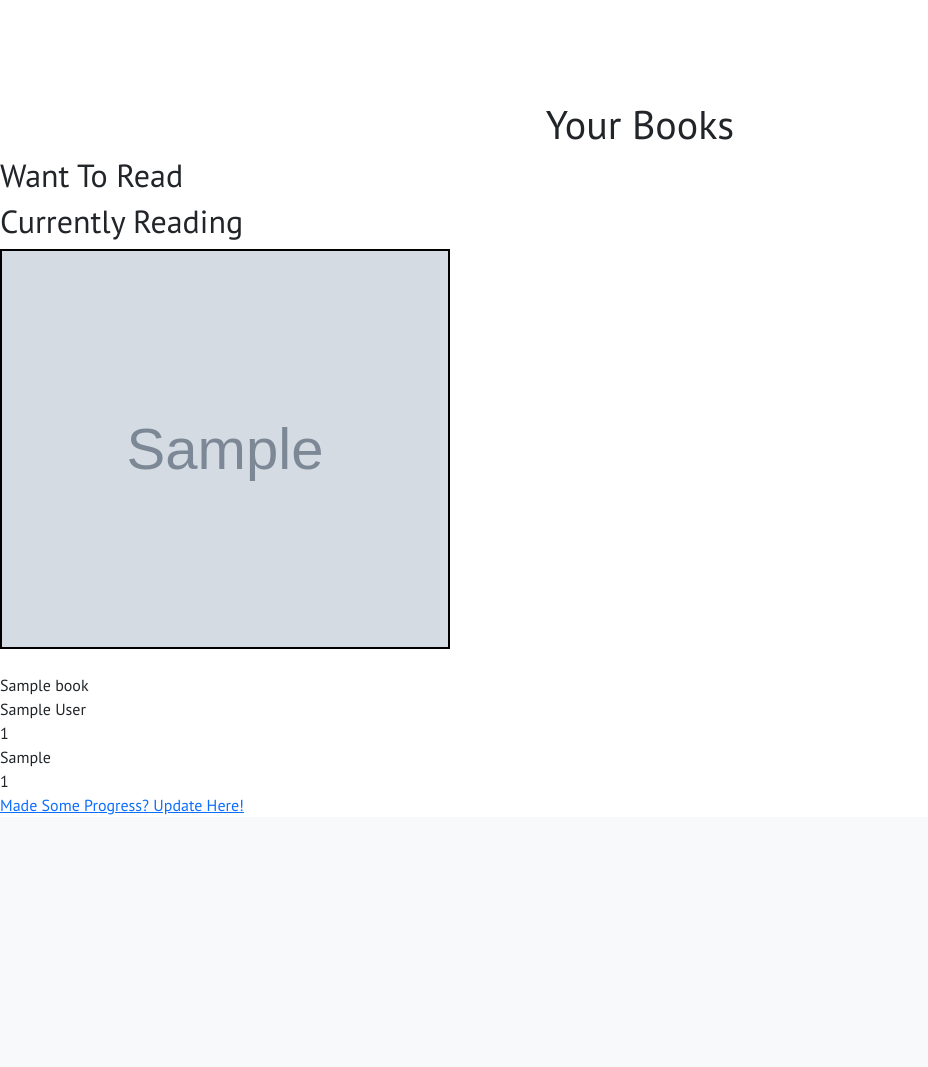
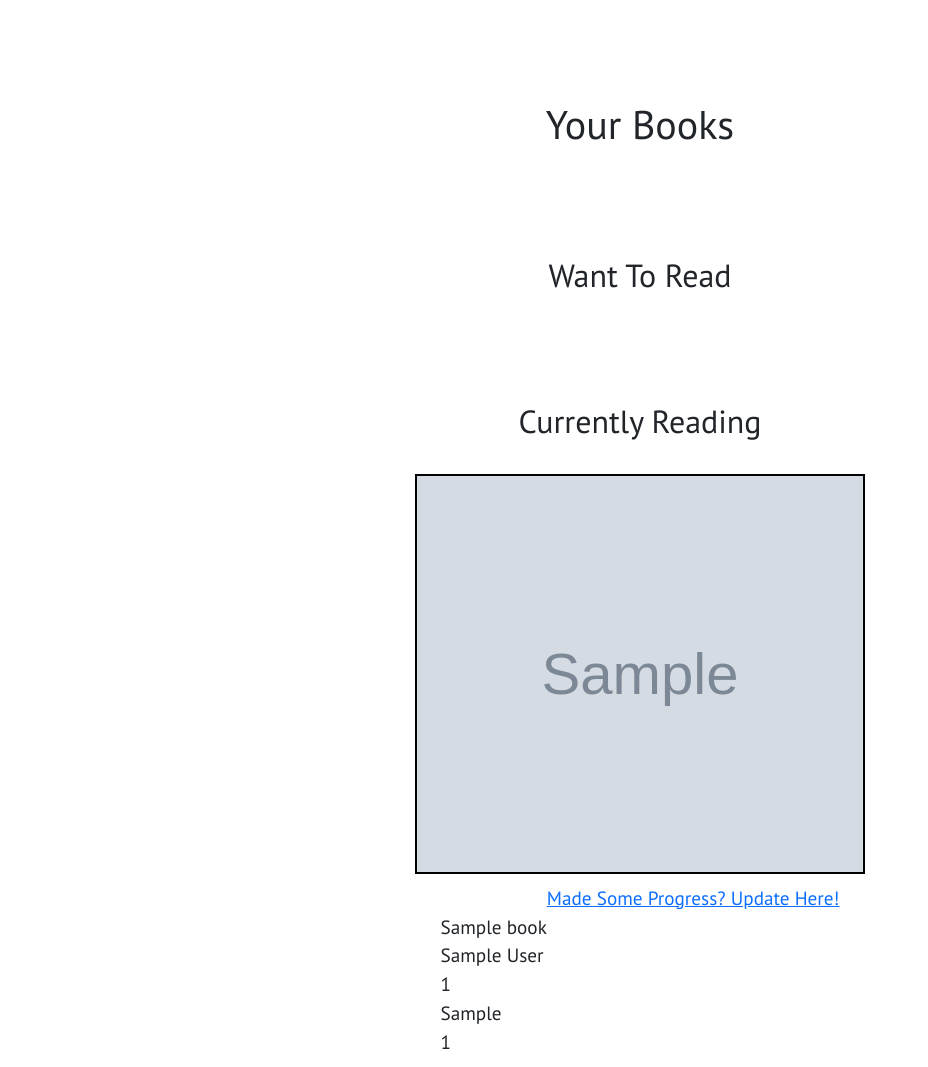
Before and after one commit to austinholmes33/f30-capstone-project, a Flask app: page /all_books in a window 1280 px wide. Shown: the part 56-1123 px from the top of the page, without its empty margins (0-928 px from the left). Before the commit the page ends 871 px from the top, so only its background shows below. Run offline with Flask 2, Linux system fonts and the light colour scheme; a user stored in the database is signed in; tables that the repository leaves empty hold one stand-in row (values such as "Sample post"); grey boxes marked "Sample" are stand-in pictures.

Commit message:
working on styling, need to figure out getting books on either side of the page without everything being in rows

```diff
--- a/static/style.css
+++ b/static/style.css
@@ -124,6 +124,11 @@ font-size: large;}
     margin-top: 100px;
 }
 
+/* .books-container {
+    display: flex;
+    justify-content: space-evenly;
+} */
+
 .books-not-currently-reading-img {
     display: flex;
     justify-content: center;
@@ -132,9 +137,8 @@ font-size: large;}
 
 .books-not-currently-reading {
     display: flex;
-    flex-wrap: wrap;
-    font-size: larger;
-    padding: 10px;;
+    justify-content: center;    font-size: larger;
+    padding: 10px;
 }
 
 .book-cover-img {
@@ -143,6 +147,47 @@ font-size: large;}
     border: solid black 2px;
 }
 
-nav.navbar.navbar-expand-lg.bg-light {
-    background-color: red;
+.want-to-read-header {
+    display: flex;
+    justify-content: center;
+    margin-top: 100px;
 }
+
+.currently-reading-header {
+    display: flex;
+    justify-content: center;
+    margin-top: 100px;
+}
+
+.books-currently-reading-img {
+    display: flex;
+    justify-content: center;
+    margin-top: 25px;
+}
+
+.books-currently-reading {
+    display: flex;
+    justify-content: center;
+    font-size: larger;
+    padding: 10px;
+}
+
+.update-header {
+    display: flex;
+    justify-content: center;
+    margin-top: 100px;
+}
+
+.update-form {
+    width: 100%;
+    max-width: 350px;
+    margin-left: auto;
+    margin-right: auto;
+    display: flex;
+    justify-content: center;
+    border: solid black 1px;
+    border-radius: 15px;
+    box-shadow: 2px 2px 2px black;
+    margin-top: 15px;
+    padding: 25px;
+}
--- a/templates/all_books.html
+++ b/templates/all_books.html
@@ -7,7 +7,11 @@ whether or not they are currently reading, and general book info -->
     <h1>Your Books</h1>
 </div>
 
-<h2>Want To Read</h2>
+<div class="books-container">
+
+<div class="want-to-read-header">
+    <h2>Want To Read</h2>
+</div>
 
 {% for book in current_user.users_books %}
     {% if not book.currently_reading %}
@@ -32,7 +36,9 @@ whether or not they are currently reading, and general book info -->
 
 {% endfor %}
 
-<h2>Currently Reading</h2>
+<div class="currently-reading-header">
+    <h2>Currently Reading</h2>
+</div>
 {% for book in current_user.users_books %}
     {% if book.currently_reading %}
         <div class="books-currently-reading-img">
@@ -60,4 +66,5 @@ whether or not they are currently reading, and general book info -->
 
 {% endfor %}
 
+</div>
 {% endblock %}
--- a/templates/update_book.html
+++ b/templates/update_book.html
@@ -2,10 +2,9 @@
 
 {% block body %}
 
-<!-- NEED TO USE GET_BOOK HERE -->
 <div class="books-currently-reading-img">
     <img class="book-cover-img" src="{{ book.book.cover_img }}"/>
-
+</div>
     <div class="books-currently-reading">
         <br>
         {{ book.book.title }}
@@ -20,8 +19,11 @@
         <br>
     </div>
 
+<div class="update-header">
+    <h2>Update Your Book</h2>
 </div>
 
+<div class="update-form">
     <form action="{{ url_for('update_book', book_id=book.id) }}" method="POST">
         {{ form.hidden_tag() }}
         {{ form.title.label(class="form-label") }} {{ form.title(class="form-control") }}
```
Lines whose indentation alone changed are shown as unchanged.
